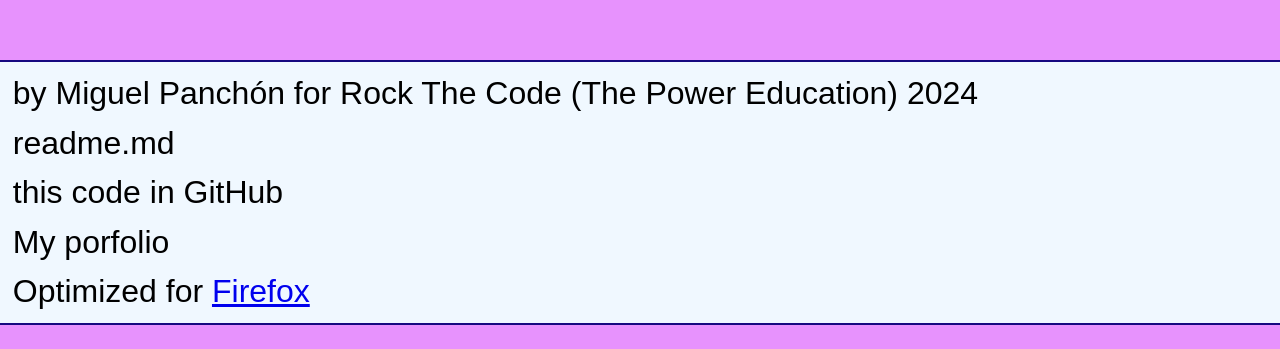
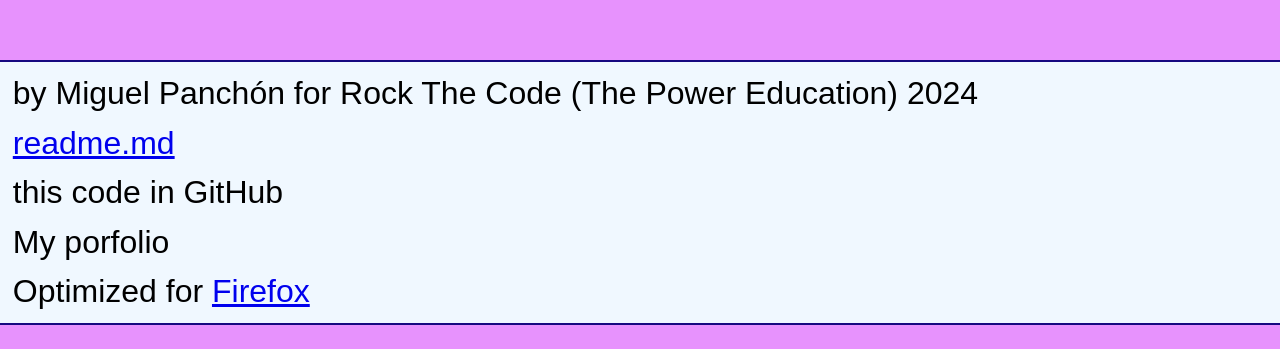
Before and after one commit to miguelpanchon/Pinterest, a website built with Vite: page index.html in a window 1280 px wide. Shown: the part 2294-2643 px from the top of the page. Built offline with nearby package versions, Linux system fonts and the light colour scheme; no server answers.

Commit message:
update HTML code

```diff
--- /dev/null
+++ b/URL de README.txt
@@ -0,0 +1 @@
+https://github.com/miguelpanchon/Pinterest/blob/main/README.md
--- a/index.html
+++ b/index.html
@@ -42,7 +42,7 @@
 
   <footer>
     <p>by Miguel Panchón for Rock The Code (The Power Education) 2024 </p>
-    <p>readme.md</p>
+    <p><a href="https://github.com/miguelpanchon/Pinterest/blob/main/README.md">readme.md</a></p>
     <p>this code in GitHub</p>
     <p>My porfolio</p>
     <p>Optimized for <a href="https://www.mozilla.org/es-ES/firefox/new/">Firefox</a></p>
```
